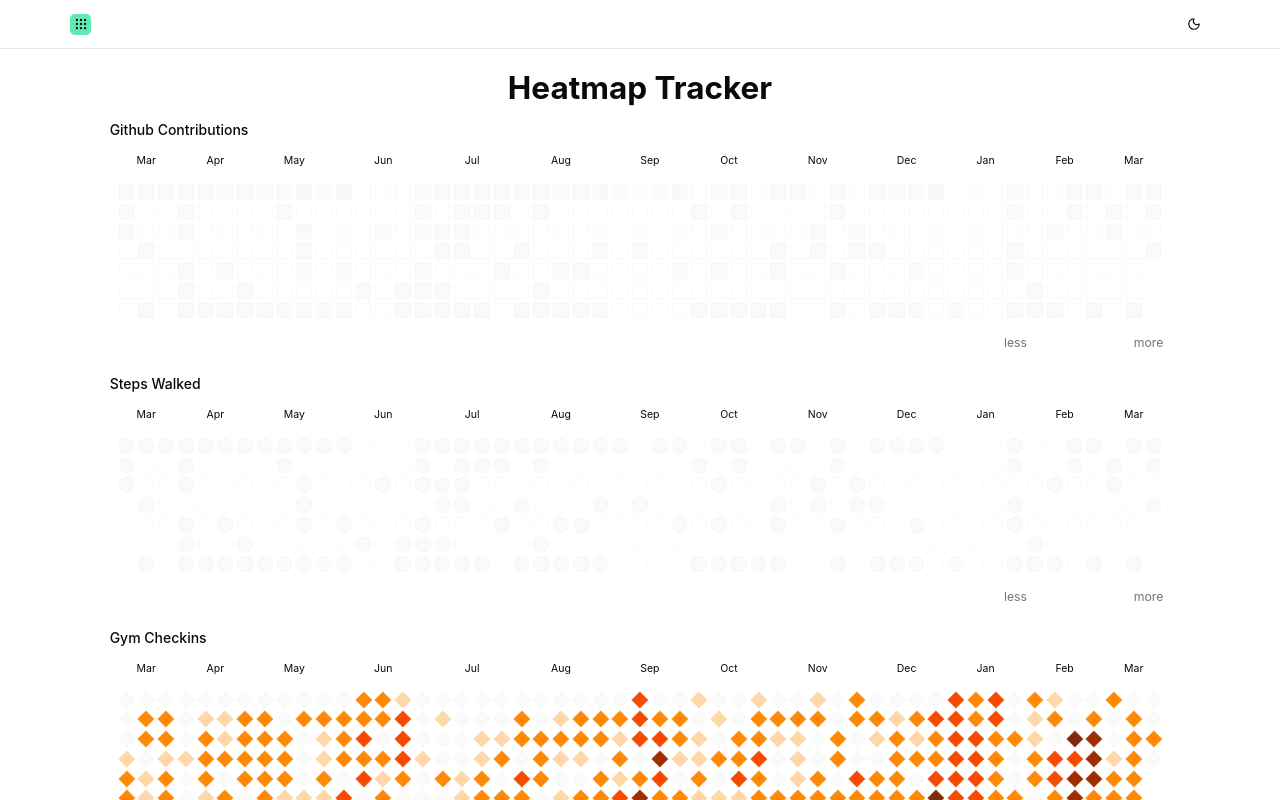
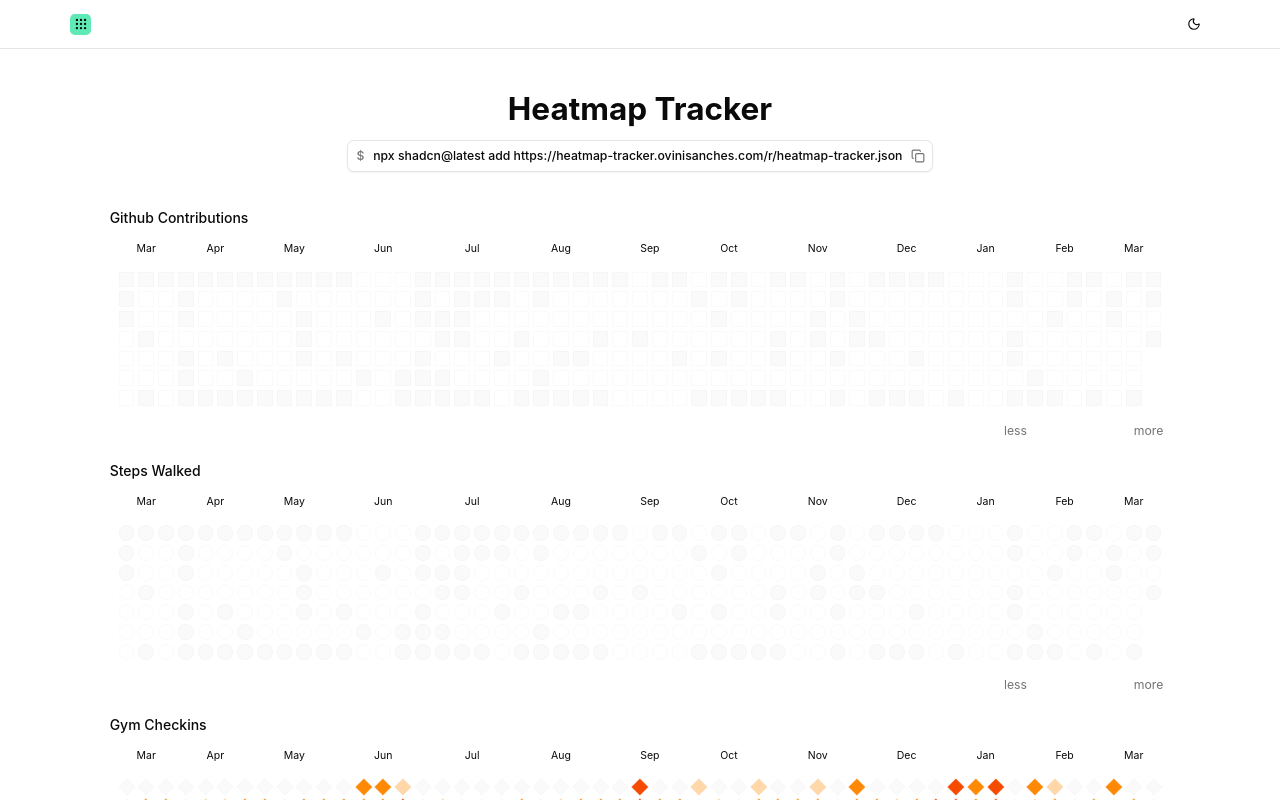
Before and after one commit to vinismachadoo/heatmap-tracker, a Next.js app: page / in a window 1280 px wide. Shown: the top 800 px of the page. Built offline with nearby package versions, Linux system fonts and the light colour scheme.

Commit message:
npx install command

```diff
--- /dev/null
+++ b/app/components/command-install.tsx
@@ -0,0 +1,22 @@
+"use client"
+
+import { Button } from "@/components/ui/button"
+import { useCopyToClipboard } from "@/hooks/use-copy-to-clipboard"
+import { Check, Copy } from "lucide-react"
+
+export function CopyInstallButton({ command }: { command: string }) {
+  const { isCopied, copyToClipboard } = useCopyToClipboard()
+
+  return (
+    <Button onClick={() => copyToClipboard(command)} variant="outline">
+      <span className="text-muted-foreground">$</span>
+      <span className="mx-1">{command}</span>
+
+      {isCopied ? (
+        <Check data-icon="inline-end" className="text-green-500" />
+      ) : (
+        <Copy data-icon="inline-end" className="text-muted-foreground" />
+      )}
+    </Button>
+  )
+}
--- a/app/components/example-contributions.tsx
+++ b/app/components/example-contributions.tsx
@@ -5,11 +5,10 @@ import {
   CalendarHeatmapContainer,
   CalendarHeatmapLegend,
 } from "@/components/heatmap-tracker"
-import { generateContributions } from "@/lib/utils"
 
-const ExampleContributions = () => {
-  const data = generateContributions()
-
+const ExampleContributions = ({
+  data,
+}: React.ComponentProps<typeof CalendarHeatmap>) => {
   return (
     <CalendarHeatmapContainer>
       <CalendarHeatmap
--- a/app/components/example-gym.tsx
+++ b/app/components/example-gym.tsx
@@ -5,11 +5,9 @@ import {
   CalendarHeatmapContainer,
   CalendarHeatmapLegend,
 } from "@/components/heatmap-tracker"
-import { cn, generateContributions } from "@/lib/utils"
+import { cn } from "@/lib/utils"
 
-const ExampleGym = () => {
-  const data = generateContributions()
-
+const ExampleGym = ({ data }: React.ComponentProps<typeof CalendarHeatmap>) => {
   return (
     <CalendarHeatmapContainer
       className={cn(
--- a/app/components/example-mood.tsx
+++ b/app/components/example-mood.tsx
@@ -5,11 +5,11 @@ import {
   CalendarHeatmapContainer,
   CalendarHeatmapLegend,
 } from "@/components/heatmap-tracker"
-import { cn, generateContributions } from "@/lib/utils"
+import { cn } from "@/lib/utils"
 
-const ExampleMood = () => {
-  const data = generateContributions()
-
+const ExampleMood = ({
+  data,
+}: React.ComponentProps<typeof CalendarHeatmap>) => {
   return (
     <CalendarHeatmapContainer
       lightColors={[
@@ -34,8 +34,8 @@ const ExampleMood = () => {
             "rounded-none [--hexagon-path:polygon(25%_0%,75%_0%,100%_50%,75%_100%,25%_100%,0%_50%)] [--triangle-path-down:polygon(0%_0%,100%_0%,50%_100%)] [--triangle-path-up:polygon(50%_0%,100%_100%,0%_100%)]",
             "data-[level=0]:[clip-path:var(--triangle-path-down)]",
             "data-[level=1]:[clip-path:var(--hexagon-path)]",
-            "data-[level=2]:[clip-path:var(--hexagon-path)]",
-            "data-[level=3]:[clip-path:var(--triangle-path-up)]",
+            "data-[level=2]:rounded-full",
+            "data-[level=3]:scale-75 data-[level=3]:rotate-45",
             "data-[level=4]:[clip-path:var(--triangle-path-up)]"
           ),
         }}
--- a/app/components/example-steps.tsx
+++ b/app/components/example-steps.tsx
@@ -5,11 +5,10 @@ import {
   CalendarHeatmapContainer,
   CalendarHeatmapLegend,
 } from "@/components/heatmap-tracker"
-import { generateContributions } from "@/lib/utils"
 
-const ExampleSteps = () => {
-  const data = generateContributions()
-
+const ExampleSteps = ({
+  data,
+}: React.ComponentProps<typeof CalendarHeatmap>) => {
   return (
     <CalendarHeatmapContainer
       lightColors={[
--- a/app/page.tsx
+++ b/app/page.tsx
@@ -3,27 +3,37 @@ import ExampleContributions from "@/app/components/example-contributions"
 import ExampleGym from "@/app/components/example-gym"
 import ExampleMood from "@/app/components/example-mood"
 import ExampleSteps from "@/app/components/example-steps"
+import { CopyInstallButton } from "@/app/components/command-install"
+import { generateContributions } from "@/lib/utils"
+
+const INSTALL_COMMAND =
+  "npx shadcn@latest add https://heatmap-tracker.ovinisanches.com/r/heatmap-tracker.json"
 
 export default function Page() {
+  const data = generateContributions()
+
   return (
     <div className="flex min-h-svh w-full flex-col items-center gap-y-4 p-6">
-      <h1 className="text-4xl font-bold">Heatmap Tracker</h1>
+      <div className="flex flex-col items-center gap-y-4 py-6">
+        <h1 className="text-4xl font-bold">Heatmap Tracker</h1>
+        <CopyInstallButton command={INSTALL_COMMAND} />
+      </div>
 
       <div className="flex flex-col gap-y-2">
         <Label className="text-base font-medium">Github Contributions</Label>
-        <ExampleContributions />
+        <ExampleContributions data={data} />
       </div>
       <div className="flex flex-col gap-y-2">
         <Label className="text-base font-medium">Steps Walked</Label>
-        <ExampleSteps />
+        <ExampleSteps data={data} />
       </div>
       <div className="flex flex-col gap-y-2">
         <Label className="text-base font-medium">Gym Checkins</Label>
-        <ExampleGym />
+        <ExampleGym data={data} />
       </div>
       <div className="flex flex-col gap-y-2">
         <Label className="text-base font-medium">Mood Tracker</Label>
-        <ExampleMood />
+        <ExampleMood data={data} />
       </div>
     </div>
   )
--- /dev/null
+++ b/hooks/use-copy-to-clipboard.ts
@@ -0,0 +1,37 @@
+'use client';
+
+import * as React from 'react';
+
+export function useCopyToClipboard({
+  timeout = 2000,
+  onCopy,
+}: {
+  timeout?: number;
+  onCopy?: () => void;
+} = {}) {
+  const [isCopied, setIsCopied] = React.useState(false);
+
+  const copyToClipboard = (value: string) => {
+    if (typeof window === 'undefined' || !navigator.clipboard.writeText) {
+      return;
+    }
+
+    if (!value) return;
+
+    navigator.clipboard.writeText(value).then(() => {
+      setIsCopied(true);
+
+      if (onCopy) {
+        onCopy();
+      }
+
+      if (timeout !== 0) {
+        setTimeout(() => {
+          setIsCopied(false);
+        }, timeout);
+      }
+    }, console.error);
+  };
+
+  return { isCopied, copyToClipboard };
+}
```
